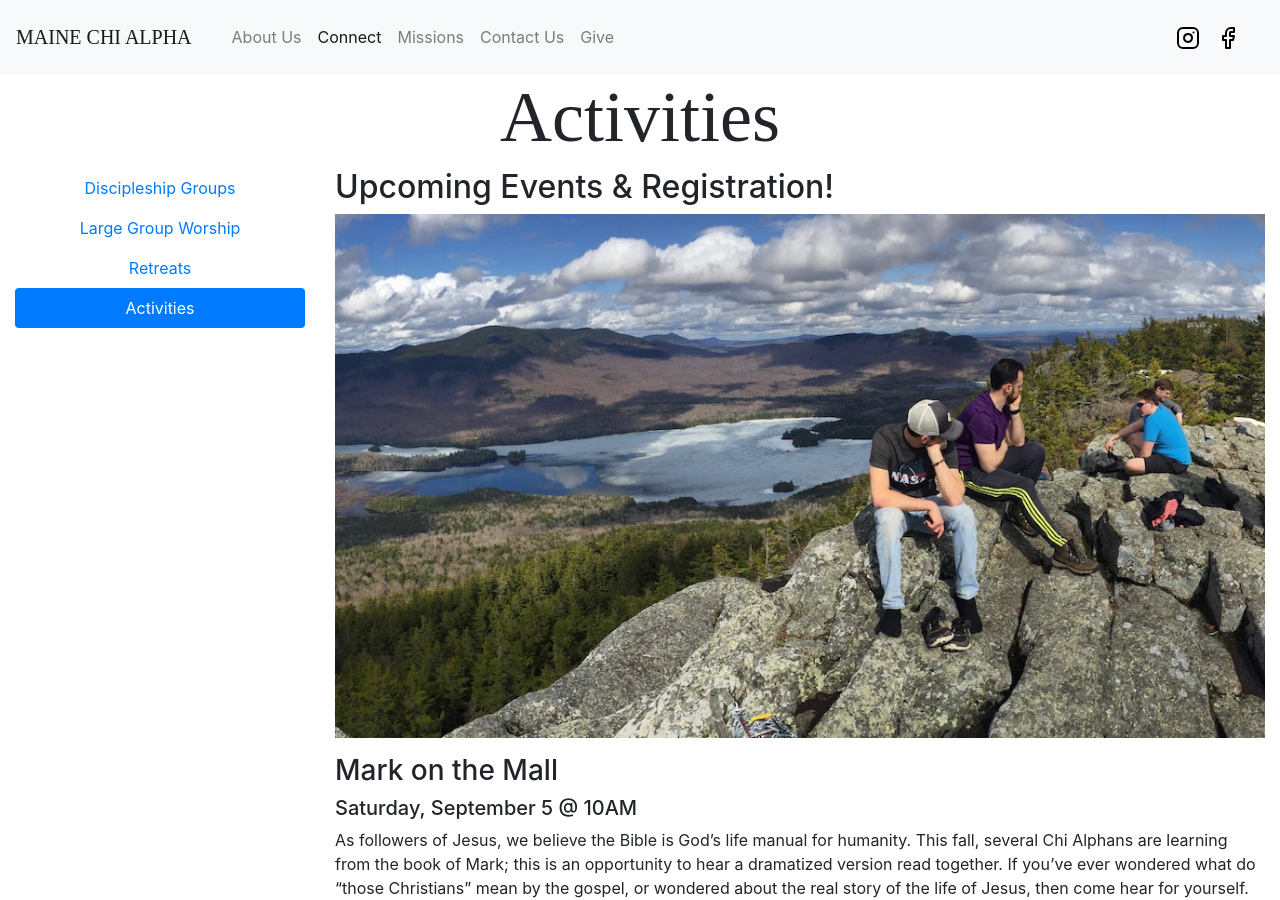
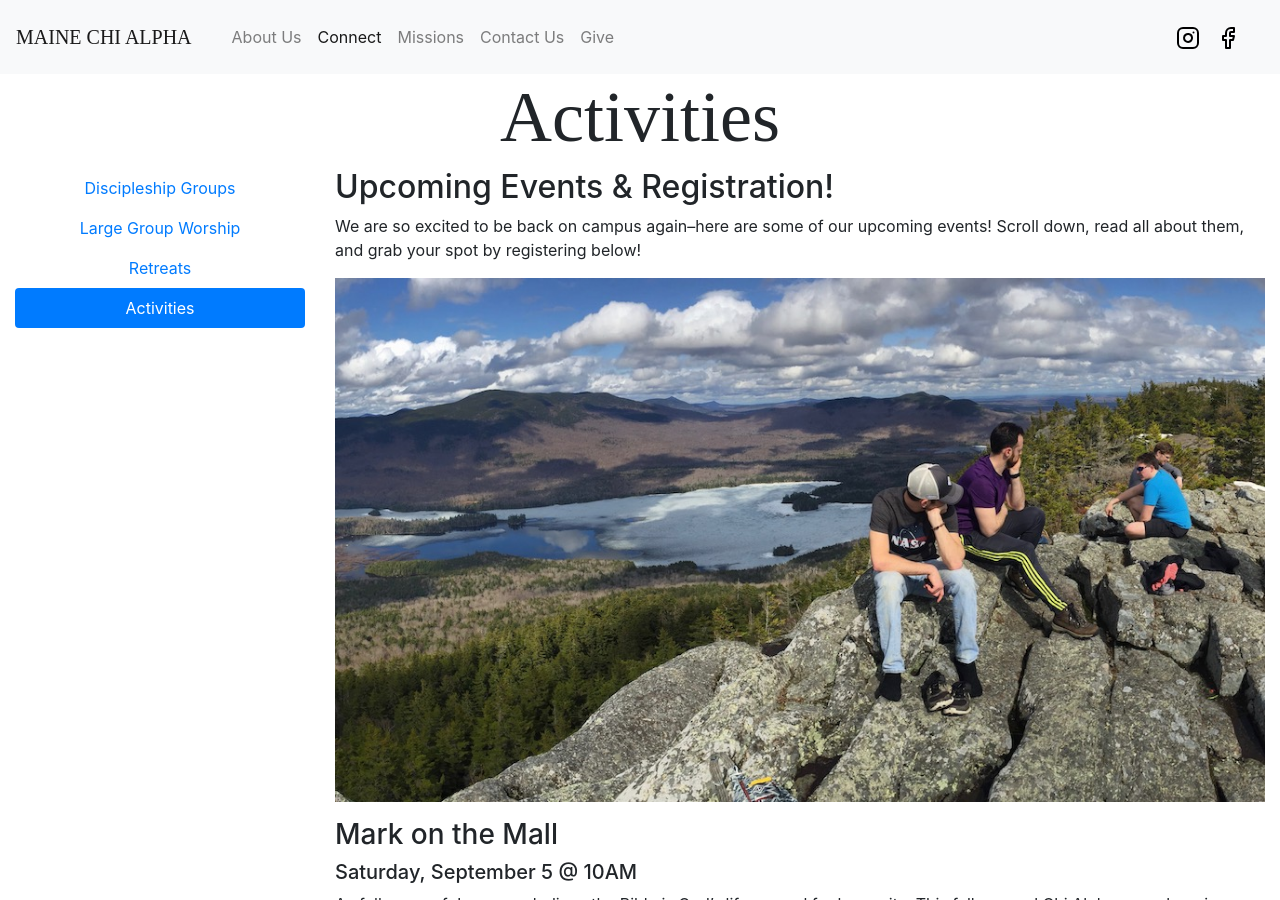
Before and after one commit to mainechialpha/mainechialpha.github.io, a Jekyll site: the page built from activities.md, in a window 1280 px wide and 900 px high. Built offline with Jekyll 4.4.1, drawn with Linux system fonts in a browser that asks for light colours; nearby versions of some CDN libraries; some web fonts are replaced.

Commit message:
Update activities.md

```diff
--- a/activities.md
+++ b/activities.md
@@ -5,6 +5,8 @@ permalink: /activities/
 ---
 
 ## Upcoming Events & Registration!
+
+We are so excited to be back on campus again--here are some of our upcoming events! Scroll down, read all about them, and grab your spot by registering below!
 
 <img src="{{ site.url }}/images/and-more.jpg" class="img-fluid" alt="MAINE CHI ALPHA">
 
```
